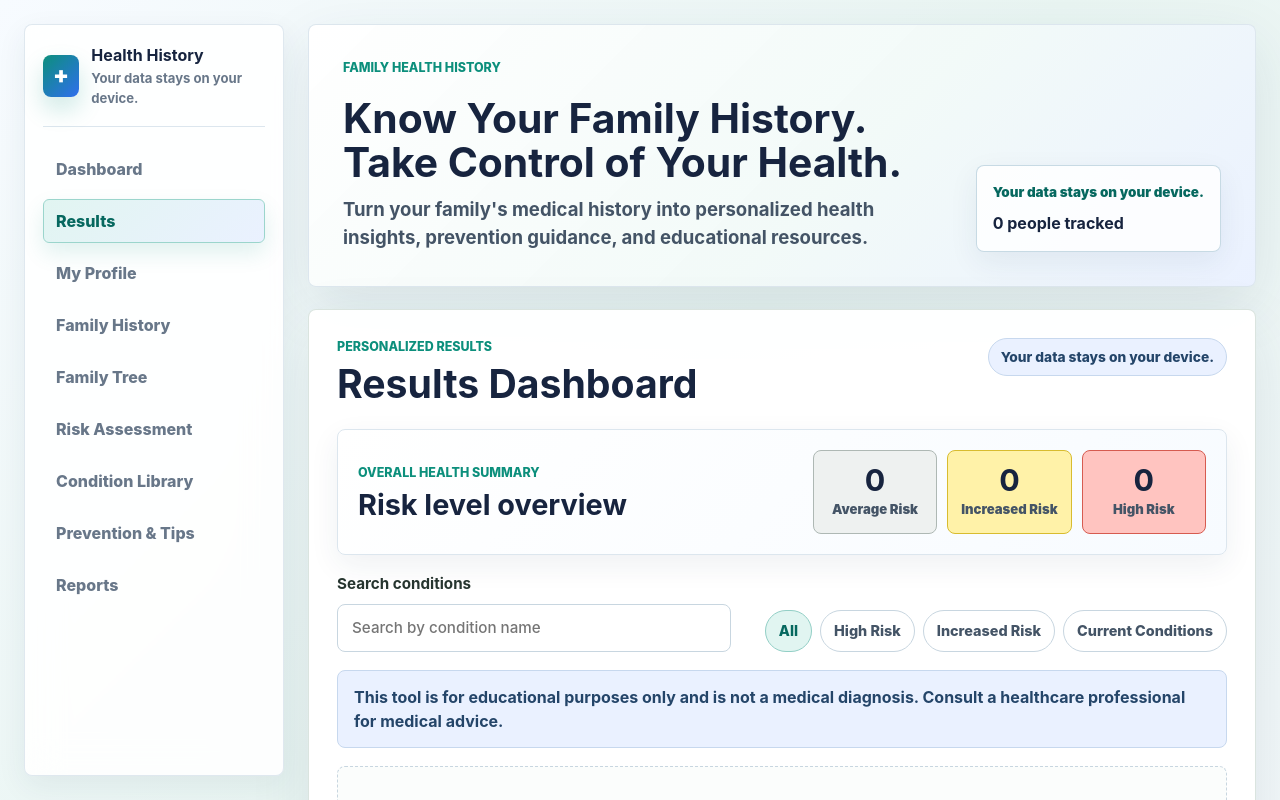
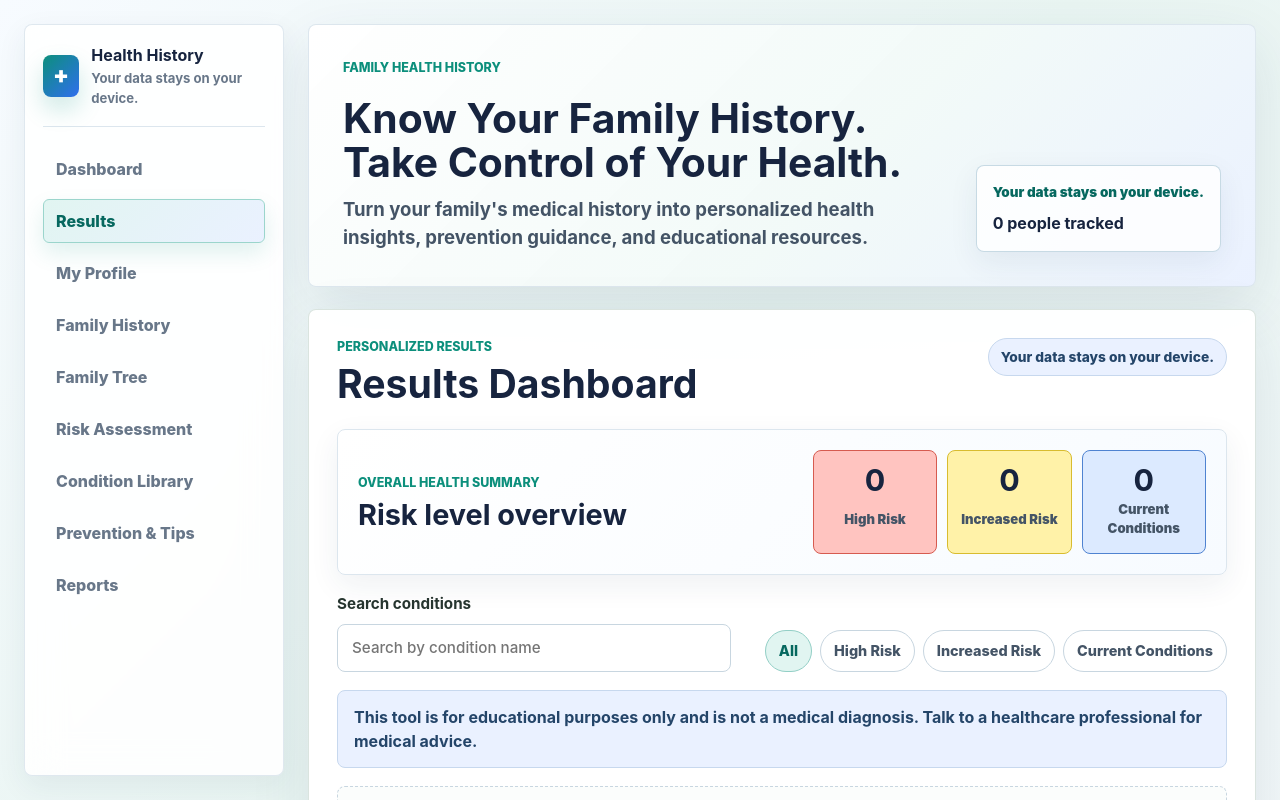
Before and after one commit to kevinlee2010/family-health-app, a React (Vite) app: page / in a window 1280 px wide. Both pictures are taken after a click on the button "Results". Shown: the top 800 px of the page. Built offline with nearby package versions, Linux system fonts and the light colour scheme.

Commit message:
Add results screen with prevention suggestions

```diff
--- a/src/App.css
+++ b/src/App.css
@@ -540,6 +540,11 @@ body {
   background: var(--status-red);
 }
 
+.summary-current {
+  border-color: var(--status-blue-border);
+  background: var(--status-blue);
+}
+
 .results-toolbar {
   display: grid;
   grid-template-columns: minmax(260px, 0.9fr) minmax(0, 1.1fr);
--- a/src/App.jsx
+++ b/src/App.jsx
@@ -154,6 +154,8 @@ const resultFilters = [
   },
 ]
 
+const resultsRiskLevels = ['Increased', 'High', 'Current Condition']
+
 function createId() {
   if (typeof crypto !== 'undefined' && crypto.randomUUID) {
     return crypto.randomUUID()
@@ -857,11 +859,11 @@ function App() {
     ...(userProfile ? [userProfile] : []),
   ])
   const profileCompletion = getProfileCompletion(profileForm, profileIllnesses)
+  const resultRiskAssessments = riskAssessments.filter((risk) =>
+    resultsRiskLevels.includes(risk.riskLevel),
+  )
   const highRiskCount = riskAssessments.filter(
     (risk) => risk.riskLevel === 'High',
-  ).length
-  const averageRiskCount = riskAssessments.filter(
-    (risk) => risk.riskLevel === 'Average',
   ).length
   const increasedRiskCount = riskAssessments.filter(
     (risk) => risk.riskLevel === 'Increased',
@@ -903,7 +905,7 @@ function App() {
     (filter) => filter.id === resultsFilter,
   )
   const normalizedResultsSearch = normalizeIllness(resultsSearch)
-  const filteredRiskResults = riskAssessments.filter((risk) => {
+  const filteredRiskResults = resultRiskAssessments.filter((risk) => {
     const matchesSearch =
       normalizedResultsSearch === '' ||
       normalizeIllness(risk.conditionName).includes(normalizedResultsSearch)
@@ -1164,17 +1166,17 @@ function App() {
             </div>
 
             <div className="results-summary-grid">
-              <div className="results-summary-item summary-average">
-                <strong>{averageRiskCount}</strong>
-                <span>Average Risk</span>
+              <div className="results-summary-item summary-high">
+                <strong>{highRiskCount}</strong>
+                <span>High Risk</span>
               </div>
               <div className="results-summary-item summary-increased">
                 <strong>{increasedRiskCount}</strong>
                 <span>Increased Risk</span>
               </div>
-              <div className="results-summary-item summary-high">
-                <strong>{highRiskCount}</strong>
-                <span>High Risk</span>
+              <div className="results-summary-item summary-current">
+                <strong>{currentConditionCount}</strong>
+                <span>Current Conditions</span>
               </div>
             </div>
           </section>
@@ -1211,15 +1213,15 @@ function App() {
 
           <p className="results-disclaimer">
             This tool is for educational purposes only and is not a medical
-            diagnosis. Consult a healthcare professional for medical advice.
+            diagnosis. Talk to a healthcare professional for medical advice.
           </p>
 
-          {riskAssessments.length === 0 ? (
+          {resultRiskAssessments.length === 0 ? (
             <div className="empty-state">
               <strong>No results yet.</strong>
               <span>
-                Add your profile and family history to generate personalized
-                educational results.
+                Add your profile or family history to see increased, high, or
+                current condition results.
               </span>
             </div>
           ) : filteredRiskResults.length === 0 ? (
```
